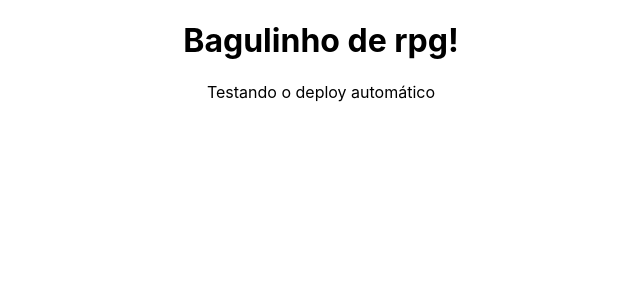
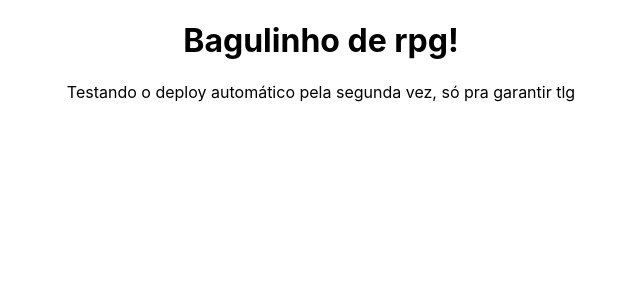
Before and after one commit to juliocnp/rpg, a React (Create React App) app: page / in a window 1280 px wide. Shown: the top 300 px of the page, without its empty margins (319-959 px from the left). Built offline with nearby package versions, Linux system fonts and the light colour scheme.

Commit message:
Testando o deploy automatico 2

```diff
--- a/src/App.tsx
+++ b/src/App.tsx
@@ -5,7 +5,7 @@ function App() {
   return (
     <div className="App">
       <h1>Bagulinho de rpg!</h1>
-      <p>Testando o deploy automático</p>
+      <p>Testando o deploy automático pela segunda vez, só pra garantir tlg</p>
     </div>
   );
 }
```
